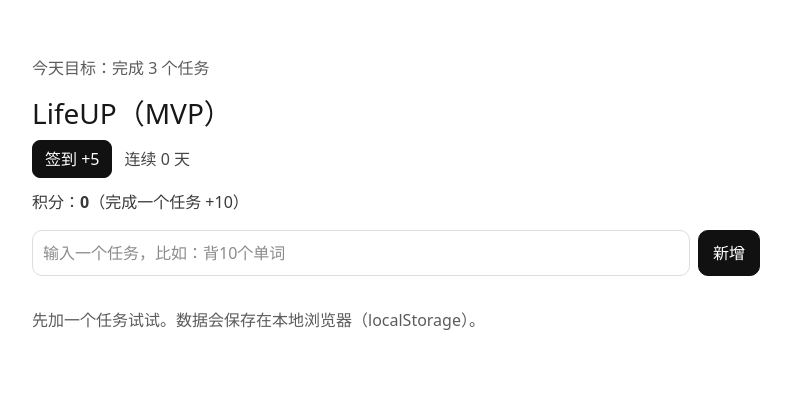
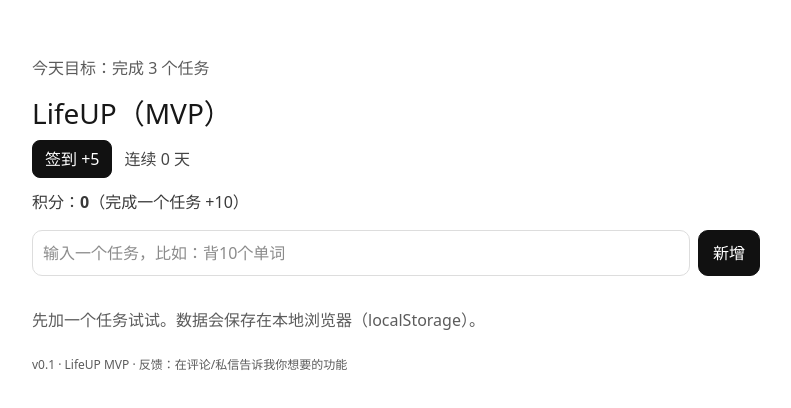
Before and after one commit to sun459876829/lifeup, a Next.js app: page / in a window 1280 px wide. Shown: the top 408 px of the page, without its empty margins (244-1035 px from the left). Built offline with nearby package versions, Linux system fonts and the light colour scheme.

Commit message:
add version footer

```diff
--- a/src/app/page.js
+++ b/src/app/page.js
@@ -184,6 +184,11 @@
           先加一个任务试试。数据会保存在本地浏览器（localStorage）。
         </div>
       )}
+    <div style={{ marginTop: 24, fontSize: 12, opacity: 0.7 }}>
+      v0.1 · LifeUP MVP · 反馈：在评论/私信告诉我你想要的功能
+    </div>
+
+
     </main>
   );
 }
```
